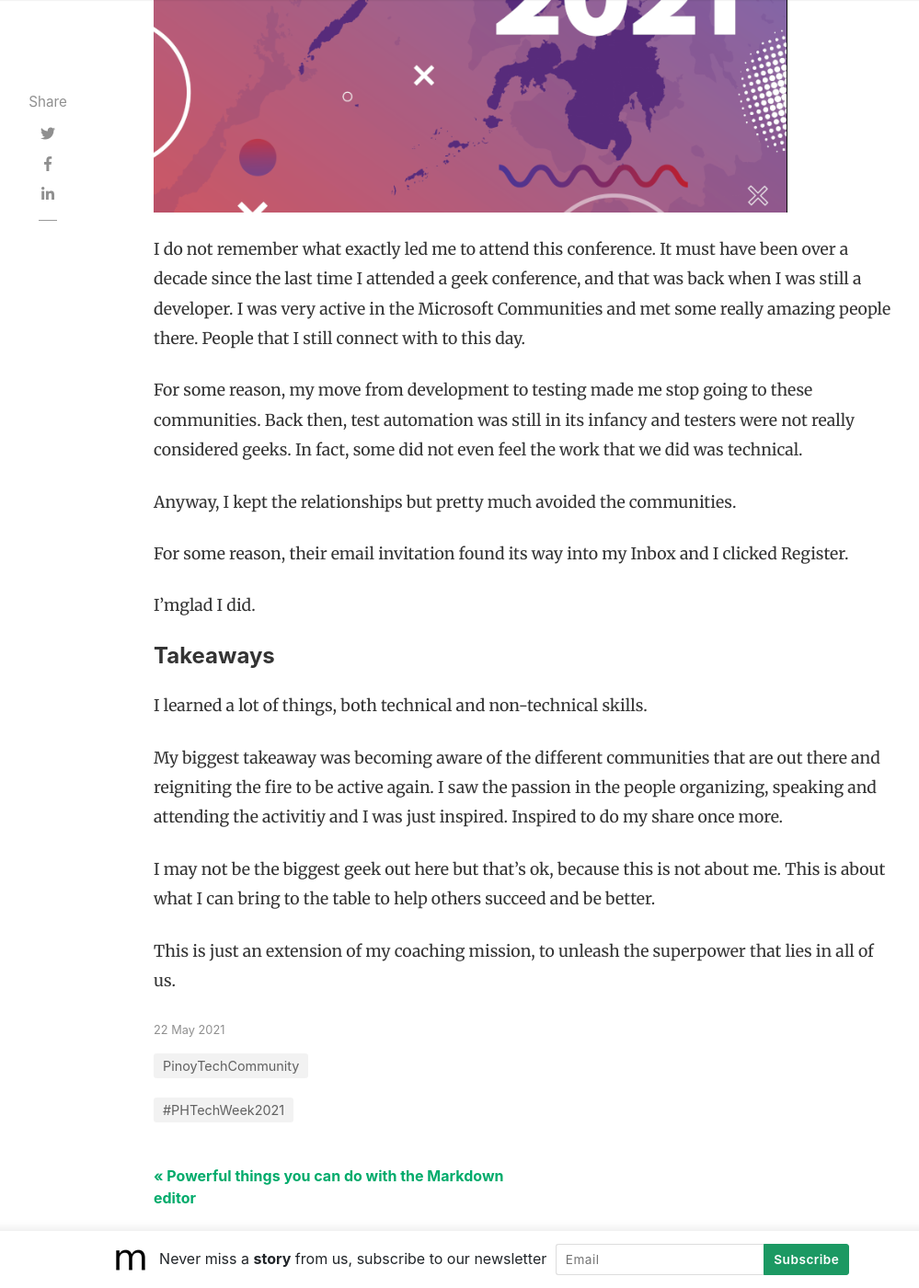
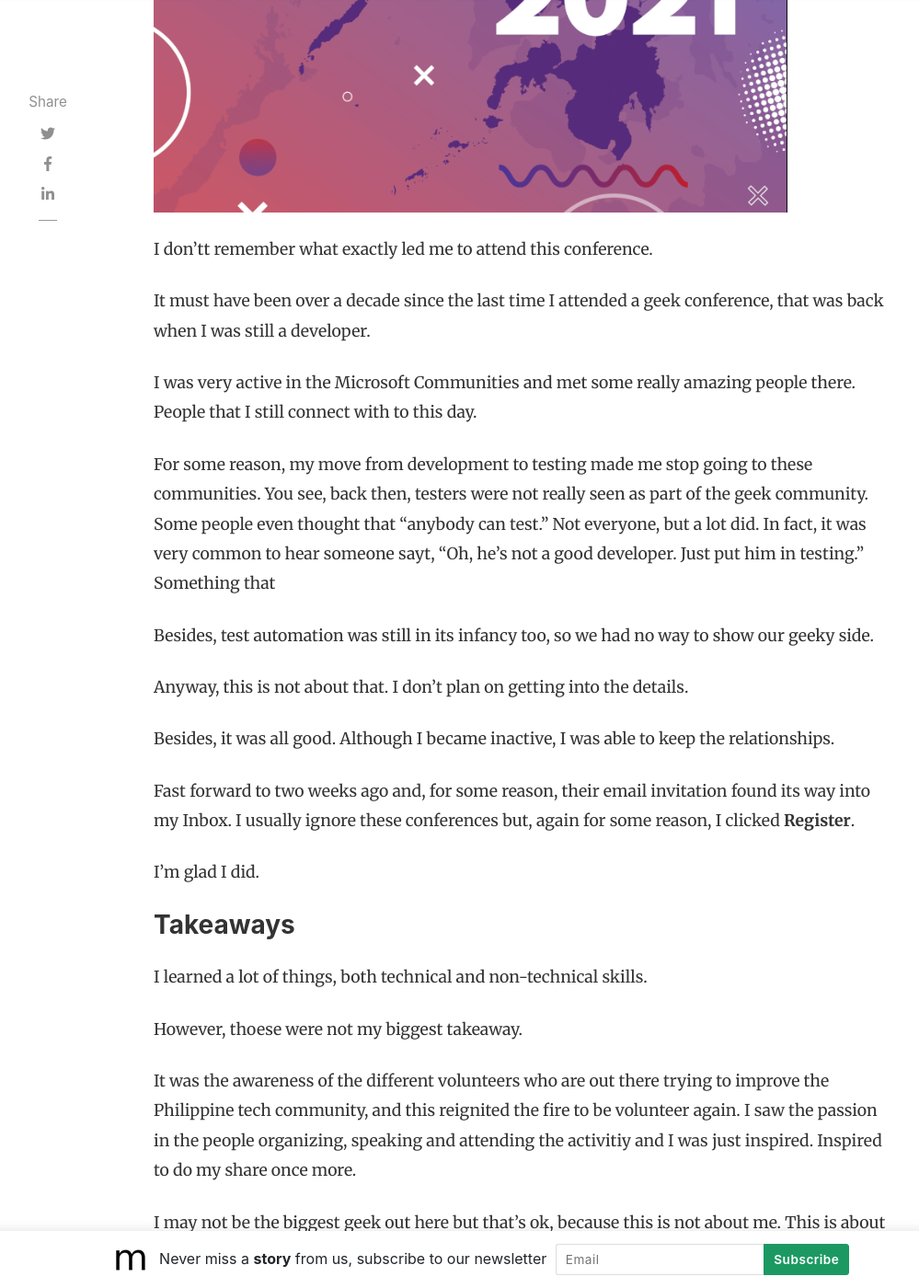
Before and after one commit to coachrye/coachrye.githubio, a Jekyll site: the page built from _posts/2021-05-22-inspired-by-phtechweek2021.md, in a window 1280 px wide and 1400 px high, scrolled down 873 px. Shown: the whole window at 92% size, without its empty margins (118-1117 px from the left). Built offline with Jekyll 4.4.1, drawn with Linux system fonts in a browser that asks for light colours; nearby versions of some CDN libraries; comment, search, counter and statistics services are not loaded; some of the changed text lies outside the part shown.

Commit message:
Update 2021-05-22-inspired-by-phtechweek2021.md
First editing

```diff
--- a/_posts/2021-05-22-inspired-by-phtechweek2021.md
+++ b/_posts/2021-05-22-inspired-by-phtechweek2021.md
@@ -8,22 +8,32 @@ image: assets/images/phtechweek2021.png
 description: "My first post on this site, inspired by the recently concluded #PHTechWeek2021."
 ---
 
-I do not remember what exactly led me to attend this conference. It must have been over a decade since the last time I attended a geek conference, and that was back when I was still a developer. I was very active in the Microsoft Communities and met some really amazing people there. People that I still connect with to this day.
+I don'tt remember what exactly led me to attend this conference.
 
-For some reason, my move from development to testing made me stop going to these communities. Back then, test automation was still in its infancy and testers were not really considered geeks. In fact, some did not even feel the work that we did was technical.
+It must have been over a decade since the last time I attended a geek conference, that was back when I was still a developer.
 
-Anyway, I kept the relationships but pretty much avoided the communities.
+I was very active in the Microsoft Communities and met some really amazing people there. People that I still connect with to this day.
 
-For some reason, their email invitation found its way into my Inbox and I clicked Register.
+For some reason, my move from development to testing made me stop going to these communities. You see, back then, testers were not really seen as part of the geek community. Some people even thought that "anybody can test." Not everyone, but a lot did. In fact, it was very common to hear someone sayt, "Oh, he's not a good developer. Just put him in testing." Something that
 
-I'mglad I did.
+Besides, test automation was still in its infancy too, so we had no way to show our geeky side.
 
-#### Takeaways
+Anyway, this is not about that. I don't plan on getting into the details.
+
+Besides, it was all good. Although I became inactive, I was able to keep the relationships.
+
+Fast forward to two weeks ago and, for some reason, their email invitation found its way into my Inbox. I usually ignore these conferences but, again for some reason, I clicked **Register**.
+
+I'm glad I did.
+
+### Takeaways
 
 I learned a lot of things, both technical and non-technical skills.
 
-My biggest takeaway was becoming aware of the different communities that are out there and reigniting the fire to be active again. I saw the passion in the people organizing, speaking and attending the activitiy and I was just inspired. Inspired to do my share once more.
+However, thoese were not my biggest takeaway.
+
+It was the awareness of the different volunteers who are out there trying to improve the Philippine tech community, and this reignited the fire to be volunteer again. I saw the passion in the people organizing, speaking and attending the activitiy and I was just inspired. Inspired to do my share once more.
 
 I may not be the biggest geek out here but that's ok, because this is not about me. This is about what I can bring to the table to help others succeed and be better.
 
-This is just an extension of my coaching mission, to unleash the superpower that lies in all of us.
+Come to think of it, this is just an extension of my coaching mission, to unleash the superpower that lies in all of us.
```
